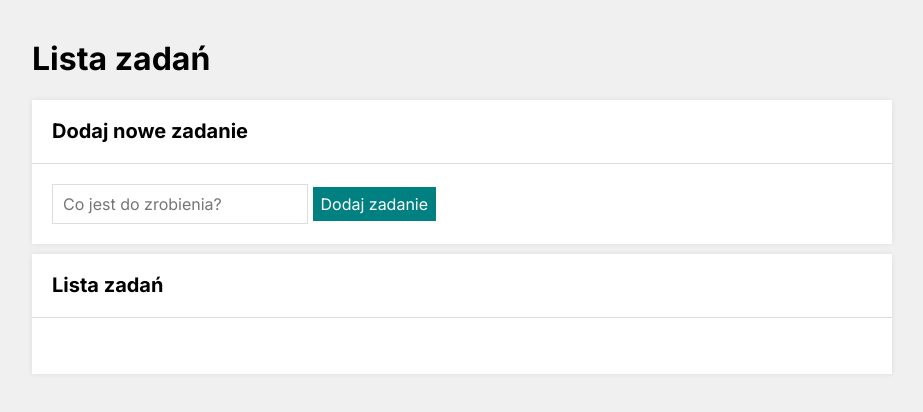
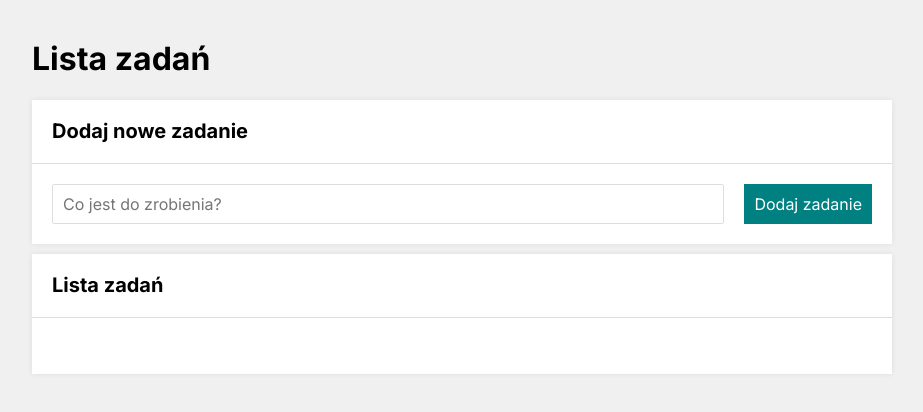
Before and after one commit to MikaeloAngelloo/Tasks-list, a plain HTML site: page index.html in a window 1280 px wide. Shown: the whole page, without its empty margins (178-1101 px from the left). Drawn offline with nearby package versions, Linux system fonts and the light colour scheme.

Commit message:
code-cleaning

```diff
--- a/css/form.css
+++ b/css/form.css
@@ -5,11 +5,13 @@
 }
 
 .form__button {
-    padding: 8px;
+    padding: 10px;
     background: teal;
     color: white;
     border: none;
     cursor: pointer;
+
+
 }
 
 .form__button:hover {
@@ -23,6 +25,8 @@
 .form__input {
     padding: 10px;
     border: 1px solid #ddd;
+    border-radius: 2px;
+
 }
 
 @media(max-width: 767px) {
--- a/css/style.css
+++ b/css/style.css
@@ -10,4 +10,5 @@ html {
     background-color: rgb(240, 240, 240);
     font-family: 'inter', sans-serif;
     word-break: break-word;
+
 }
--- a/css/tasks.css
+++ b/css/tasks.css
@@ -18,7 +18,7 @@
     color: rgb(255, 255, 255);
     width: 30px;
     height: 30px;
-    padding: 0;
+
     cursor: pointer;
 }
 
--- a/index.html
+++ b/index.html
@@ -38,7 +38,7 @@
       <section class="section">
         <h2 class="section__header">Dodaj nowe zadanie</h2>
         <div class="section__body">
-          <form class="js-form">
+          <form class="form js-form">
             <input class="form__input js-newTask" placeholder="Co jest do zrobienia?">
         <button class="form__button">Dodaj zadanie</button>
       </form>
```
